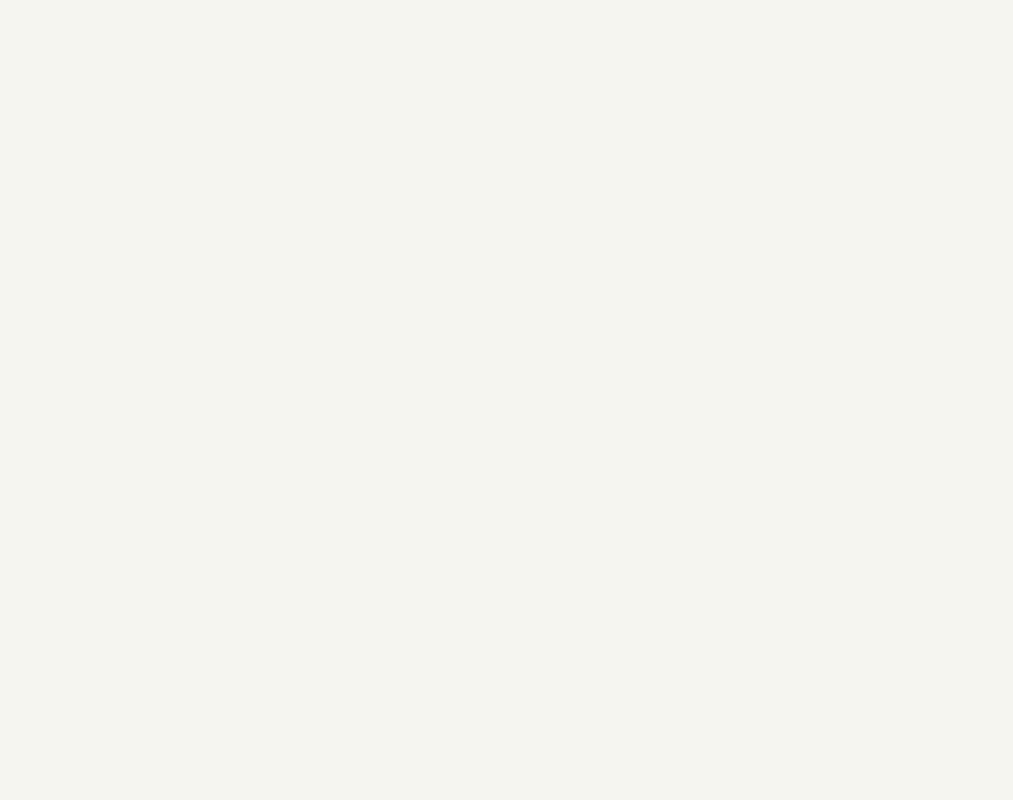
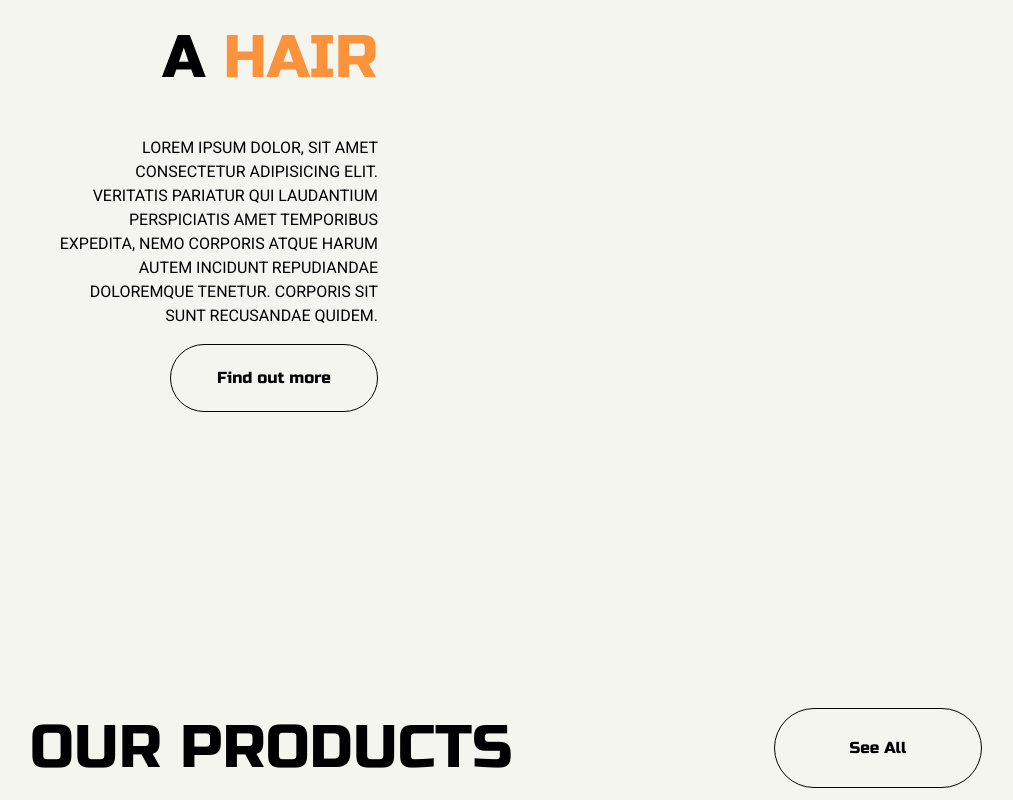
Before and after one commit to MSpilari/barber-shop, a Next.js app: page / in a window 1280 px wide. Shown: the part 2940-3740 px from the top of the page, without its empty margins (134-1147 px from the left). Before the commit the page ends 2640 px from the top, so only its background shows below. Built offline with nearby package versions, Linux system fonts and the light colour scheme.

Commit message:
Adicionando Hairstyle e Product a Home

```diff
--- a/src/pages/index.tsx
+++ b/src/pages/index.tsx
@@ -1,7 +1,9 @@
 import type { NextPage } from 'next'
 import { Header } from '../components/Header'
 import { HomeBg } from '../components/HomeBg'
+import { Products } from '../components/Products/Products'
 import { BeardService } from '../components/Services/Beard'
+import { Hairstyle } from '../components/Services/Hairstyle'
 import { SkinService } from '../components/Services/Skin'
 import { Welcome } from '../components/Welcome'
 
@@ -13,6 +15,8 @@ const Home: NextPage = () => {
       <Welcome />
       <BeardService />
       <SkinService />
+      <Hairstyle />
+      <Products />
     </main>
   )
 }
```
